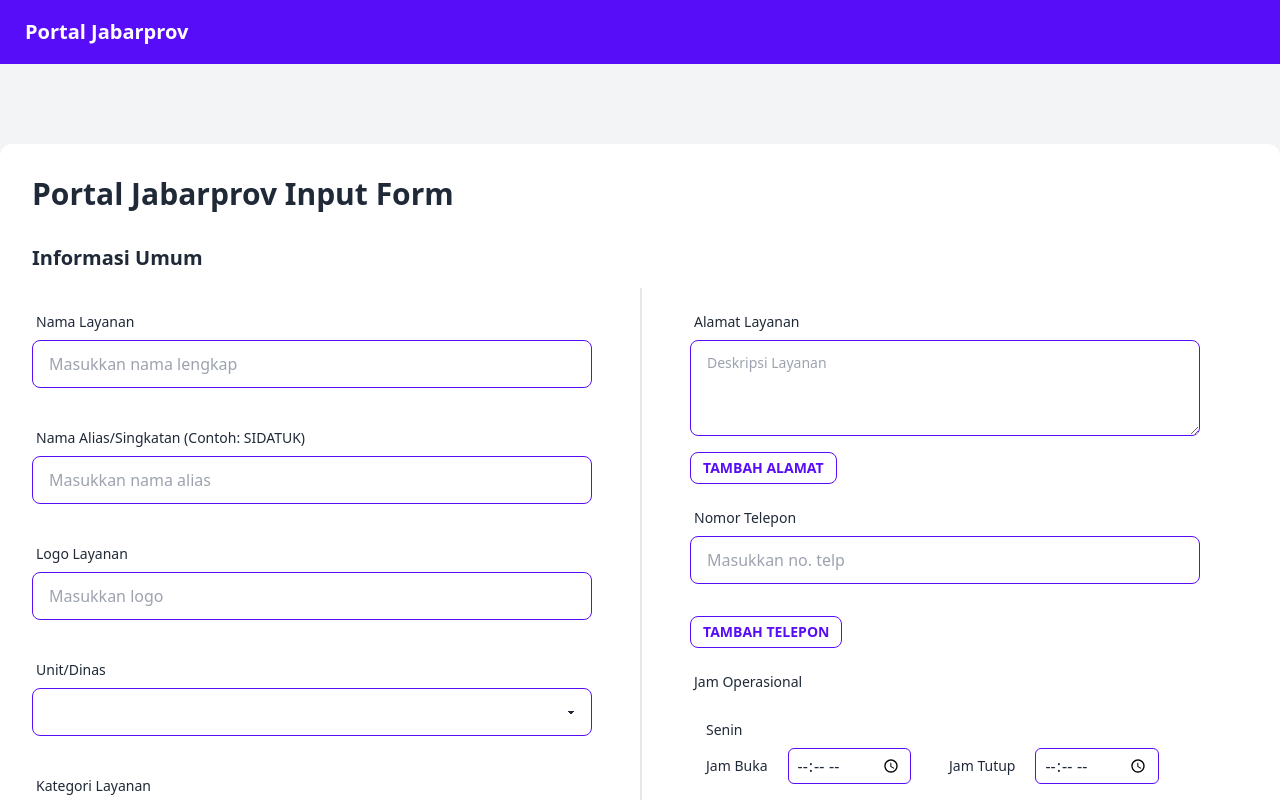
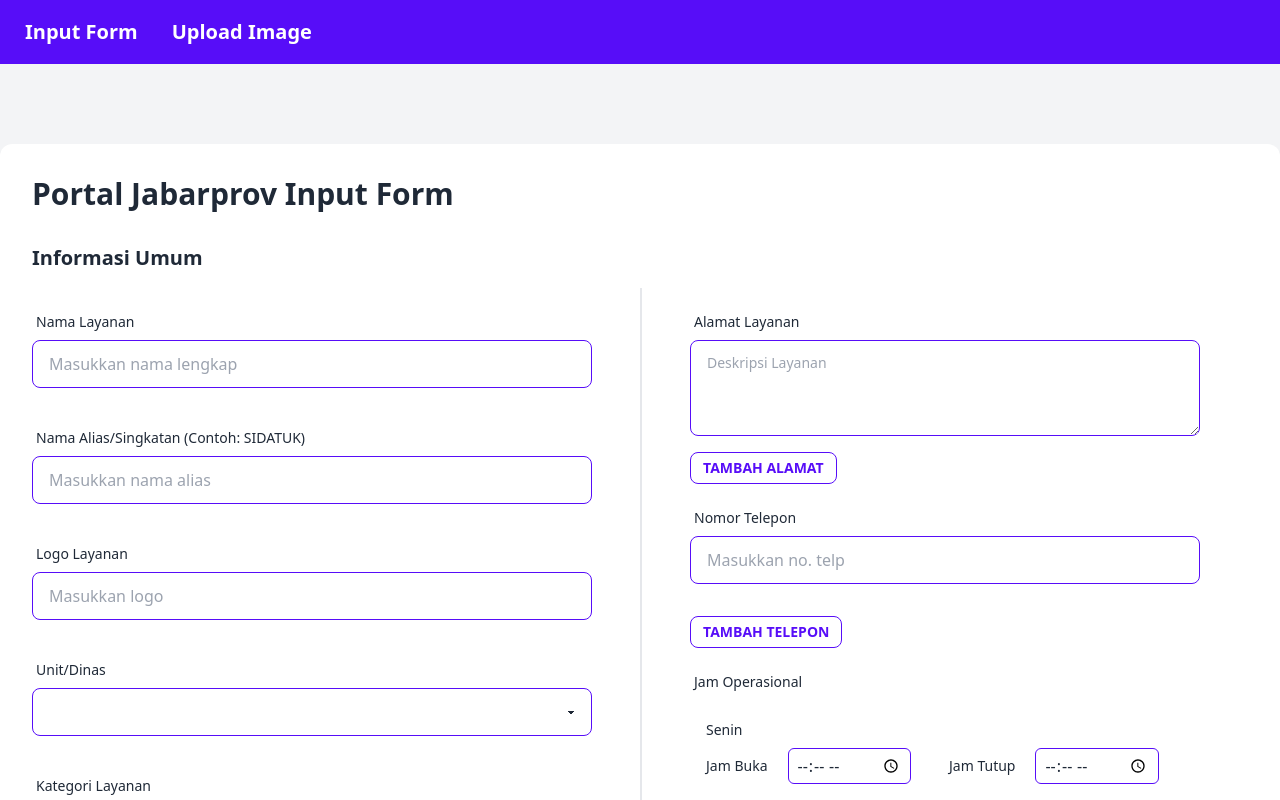
Before and after one commit to Ibwedagama/portal-jabarprov-public-service-form, a Nuxt app: page / in a window 1280 px wide. Shown: the top 800 px of the page. Built offline with nearby package versions, Linux system fonts and the light colour scheme.

Commit message:
feat: add navigation to upload page on navbar

```diff
--- a/pages/index.vue
+++ b/pages/index.vue
@@ -1,7 +1,14 @@
 <template>
   <main class="bg-gray-100 pb-[150px]">
     <div class="navbar bg-primary text-neutral-content">
-      <a class="btn btn-ghost normal-case text-xl">Portal Jabarprov</a>
+      <a class="btn btn-ghost normal-case text-xl">Input Form</a>
+      <a
+        href="/upload"
+        class="btn btn-ghost normal-case text-xl"
+        target="_blank"
+      >
+        Upload Image
+      </a>
     </div>
     <div class="w-full max-w-screen-xl container mx-auto p-8 bg-white mt-[80px] rounded-xl shadow-sm">
       <form @submit.prevent="submitForm">
--- /dev/null
+++ b/pages/upload.vue
@@ -0,0 +1,14 @@
+<!-- eslint-disable vue/multi-word-component-names -->
+<template>
+  <div>
+    Upload
+  </div>
+</template>
+
+<script setup>
+
+</script>
+
+<style lang="scss" scoped>
+
+</style>
```
